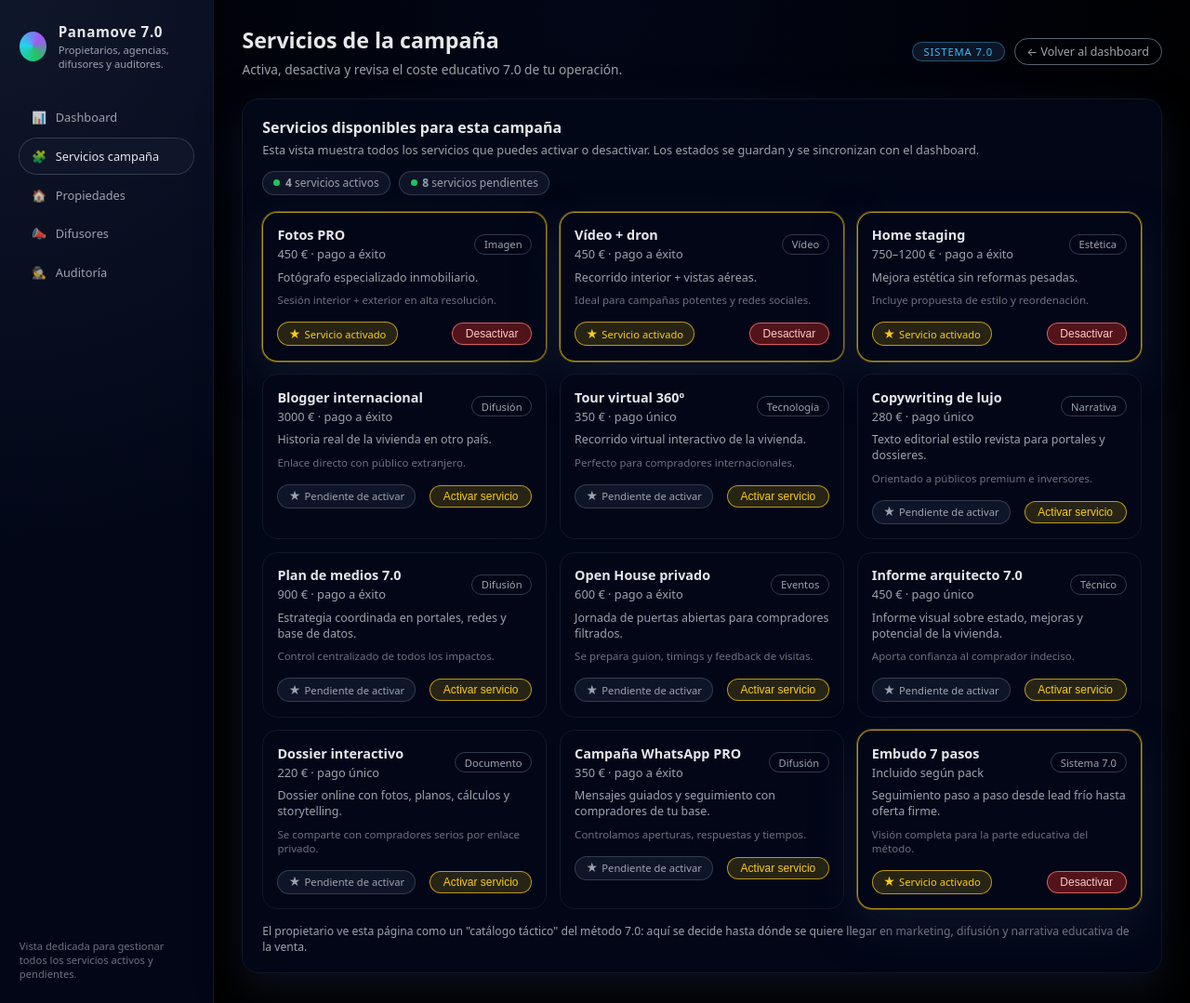
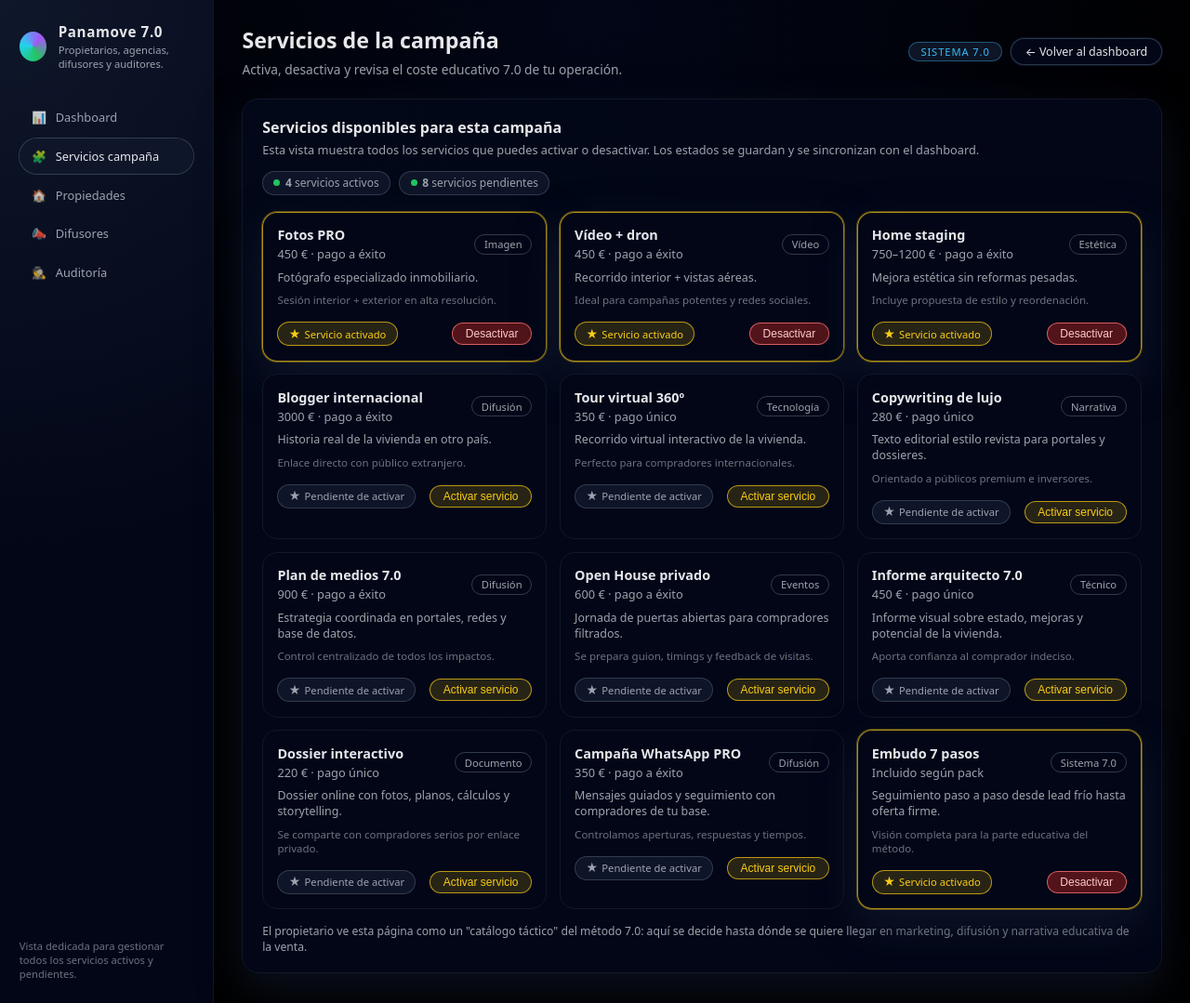
Before and after one commit to ventas-droid/7.0-Realty, a website: page servicios.html in a window 1280 px wide. Shown: the whole page at 93% size. Drawn offline with Linux system fonts and the light colour scheme.

Commit message:
Update servicios.html

```diff
--- a/servicios.html
+++ b/servicios.html
@@ -543,7 +543,7 @@
         </div>
         <div class="top-right">
           <span class="badge-sistema">Sistema 7.0</span>
-          <a href="dashboard.html" class="btn-ghost">← Volver al dashboard</a>
+          <a href="dashboard-clean.html" class="pill pill-ghost">← Volver al dashboard</a>
         </div>
       </header>
 
```
